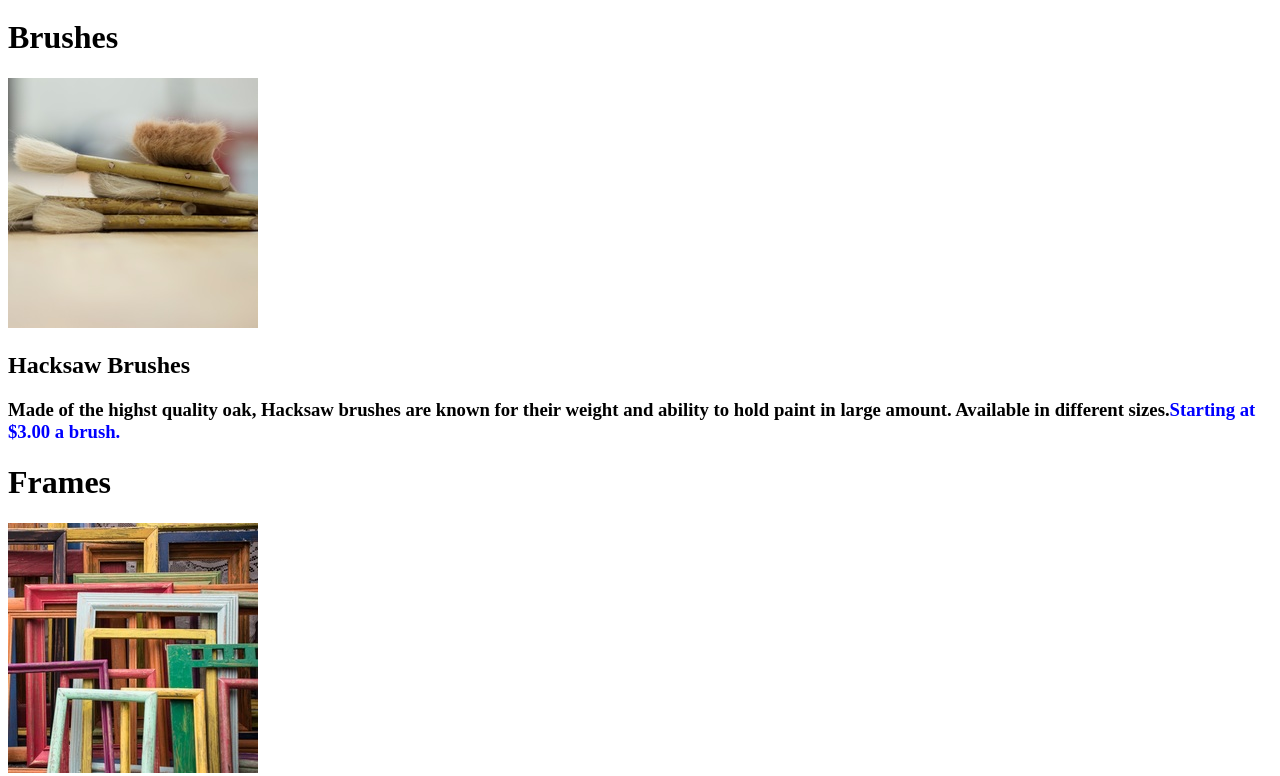
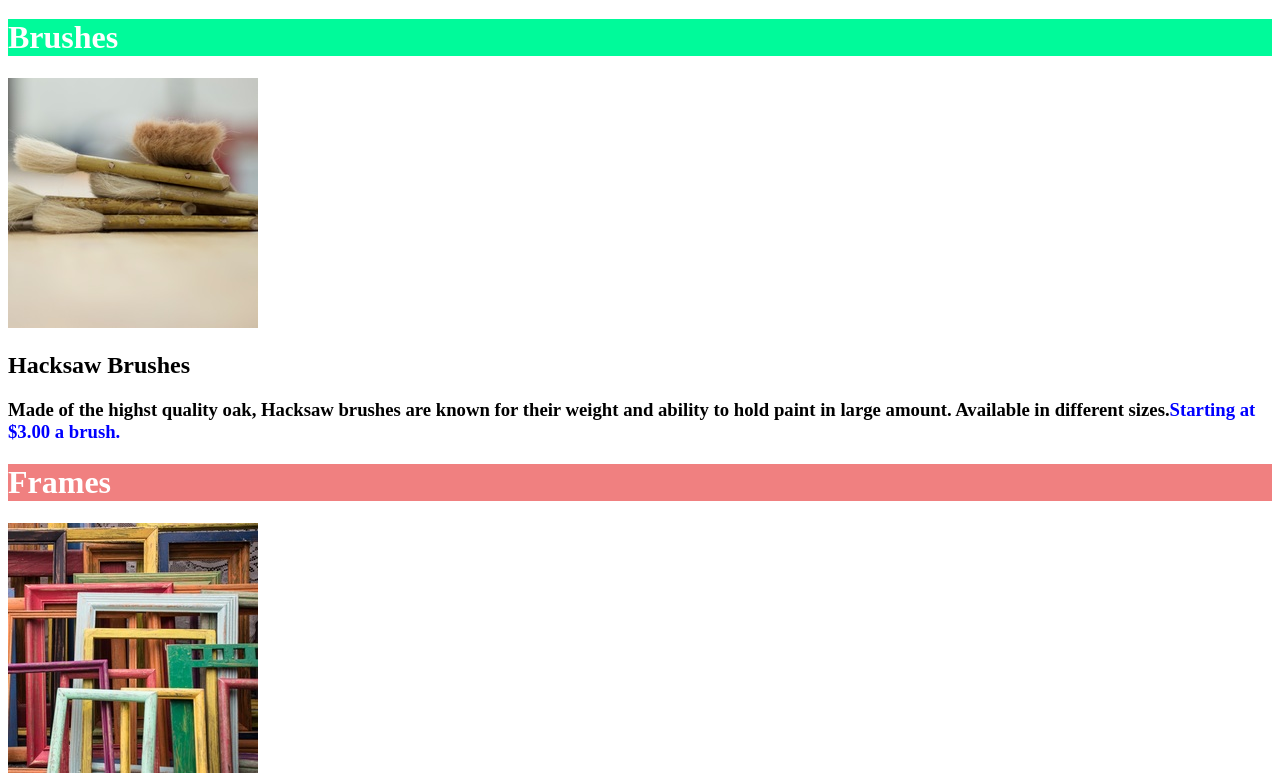
Before and after one commit to kavancamp/Arts_and_crafts, a plain HTML site: page index.html in a window 1280 px wide. Shown: the part 90-866 px from the top of the page. Drawn offline with Linux system fonts and the light colour scheme.

Commit message:
added brush and frame rulesets
added background-colors and text color

```diff
--- a/assets/style.css
+++ b/assets/style.css
@@ -12,9 +12,14 @@ header h1 {
     position: relative;
 }
 
-
-
-
+.brushes {
+    color: white;
+    background-color: mediumspringgreen;
+}
+.frames {
+    color: white;
+    background-color: lightcoral;;
+}
 .cost {
     color: blue;
 }
```
